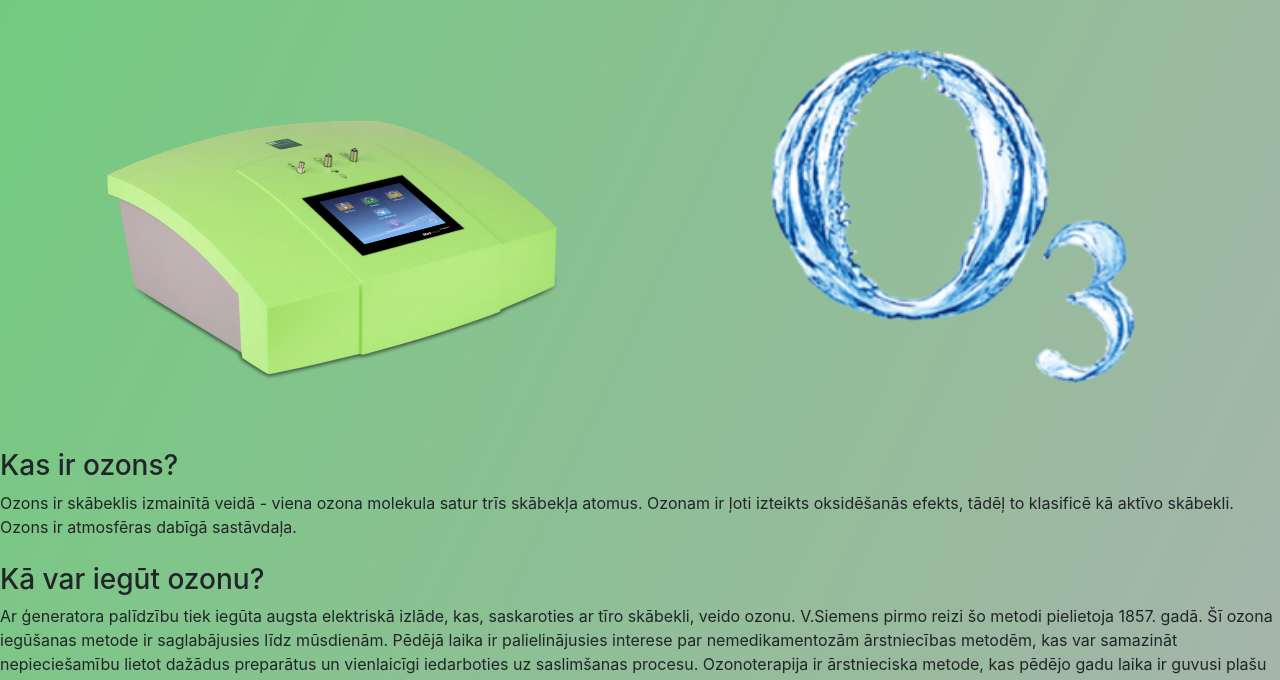
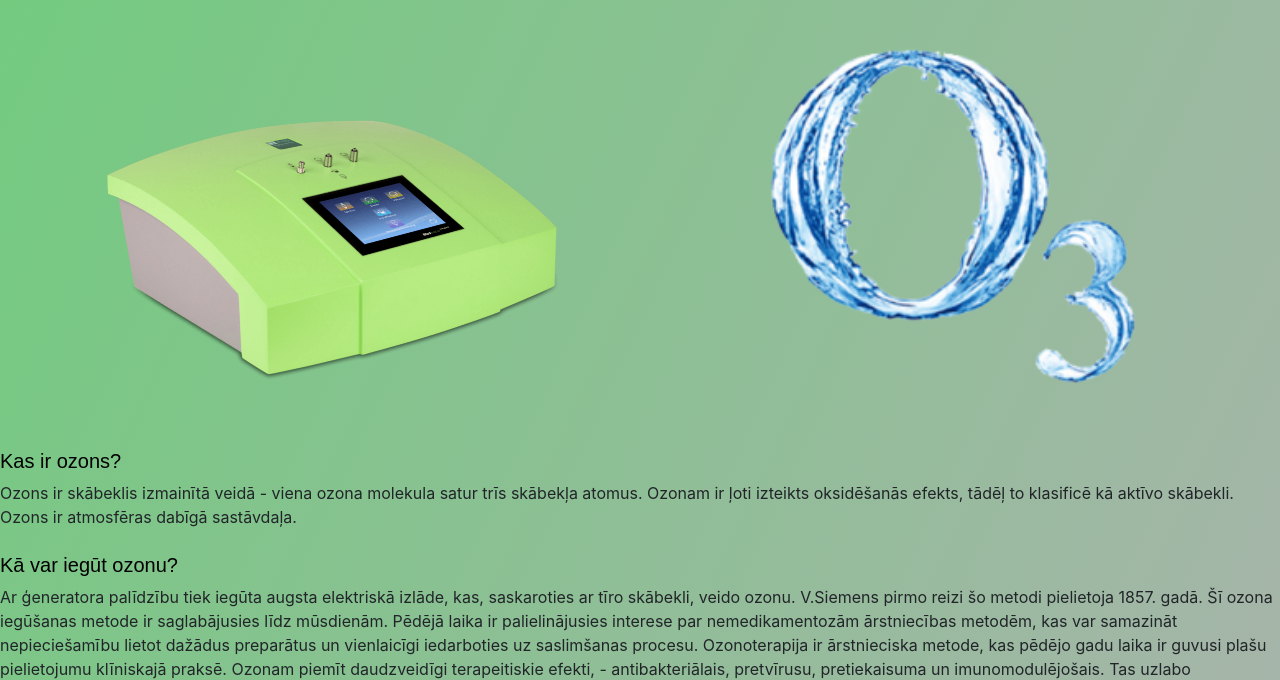
Before and after one commit to vpdent/vpdent.github.io, a plain HTML site: page index2.html in a window 1280 px wide. Shown: the part 108-788 px from the top of the page. Drawn offline with nearby package versions, Linux system fonts and the light colour scheme.

Commit message:
Changes 3/11

```diff
--- a/index2.html
+++ b/index2.html
@@ -80,6 +80,12 @@ h1{
   font-size: 25px;
   font-family: Arial, Helvetica, sans-serif;
   color: aliceblue;
+}
+
+h3{
+  font-size: 20px;
+  font-family: Arial, Helvetica, sans-serif;
+  color: black;
 }
 
 #text1{
```
Also changed, not shown: index1.html (+5 -0 lines).
